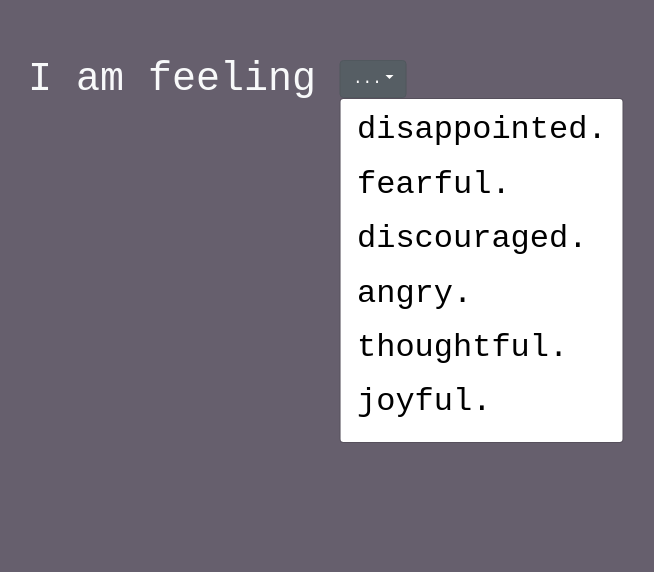
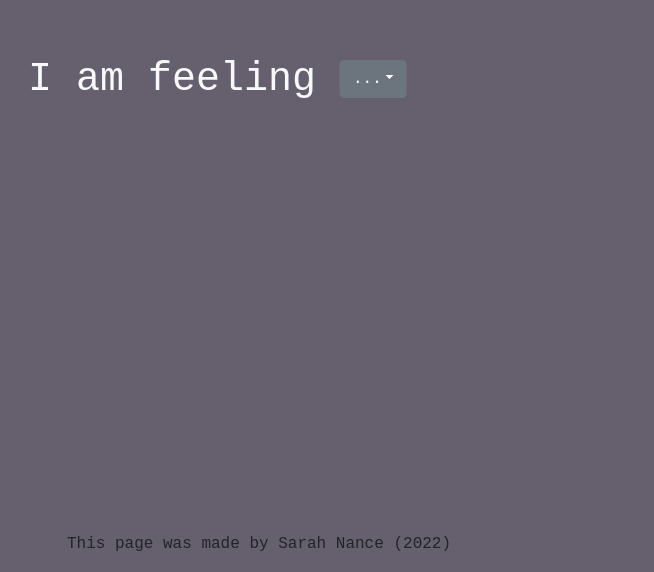
Before and after one commit to snance44/quotegenerator, a React (Create React App) app: page / in a window 1280 px wide. Shown: the part 228-800 px from the top of the page, without its empty margins (381-1035 px from the left). Built offline with nearby package versions, Linux system fonts and the light colour scheme.

Commit message:
finished site

```diff
--- a/src/components/AngryComponent.js
+++ b/src/components/AngryComponent.js
@@ -16,7 +16,7 @@ export class AngryComponent extends React.Component {
             <div className="container p-5">
                 <div className="row m-5 p-3">
                     <div className="col-6-auto p5">
-                        <Card body className='angry'>
+                        <Card body className='angry shadow-lg'>
                             <QuoteCard quotes={this.state.angryQuotes} />
                             <div className='row'>
                                 <div className='col'>
--- a/src/components/DisappointedComponent.js
+++ b/src/components/DisappointedComponent.js
@@ -16,7 +16,7 @@ export class DisappointedComponent extends React.Component {
             <div className="container p-5">
                 <div className="row m-5 p-3">
                     <div className="col-6-auto p5">
-                        <Card body className='disappointed'>
+                        <Card body className='disappointed shadow-lg'>
                             <QuoteCard quotes={this.state.disappointedQuotes} />
                             <div className='row'>
                                 <div className='col'>
--- a/src/components/DiscouragedComponent.js
+++ b/src/components/DiscouragedComponent.js
@@ -16,7 +16,7 @@ export class DiscouragedComponent extends React.Component {
             <div className="container p-5">
                 <div className="row m-5 p-3">
                     <div className="col-6-auto p5">
-                        <Card body className='discouraged'>
+                        <Card body className='discouraged shadow-lg'>
                             <QuoteCard quotes={this.state.discourageQuotes} />
                             <div className='row'>
                                 <div className='col'>
--- a/src/components/FearfulComponent.js
+++ b/src/components/FearfulComponent.js
@@ -16,7 +16,7 @@ export class FearfulComponent extends React.Component {
             <div className="container p-5">
                 <div className="row m-5 p-3">
                     <div className="col-6-auto p5">
-                        <Card body className='fearful'>
+                        <Card body className='fearful shadow-lg'>
                             <QuoteCard quotes={this.state.fearfulQuotes} />
                             <div className='row'>
                                 <div className='col'>
--- /dev/null
+++ b/src/components/FooterComponent.js
@@ -0,0 +1,7 @@
+import React from "react";
+
+export function Footer(props) {
+    return(
+        <p className="footer">This page was made by Sarah Nance (2022)</p>
+    )
+}
--- a/src/components/HomeComponent.js
+++ b/src/components/HomeComponent.js
@@ -3,7 +3,19 @@ import { ButtonDropdown, DropdownMenu, DropdownItem, DropdownToggle } from 'reac
 import { Link } from 'react-router-dom';
 
 
-function Home(props) {
+export default class Home extends React.Component {
+    constructor(props) {
+        super(props);
+        this.toggle = this.toggle.bind(this);
+        this.state = {
+            dropdownOpen: false
+        };
+    }
+
+    toggle() {
+        this.setState(prevState => ({ dropdownOpen: !prevState.dropdownOpen }));
+    }
+    render() {
         return (
             <div className="container-fluid">
                 <div className='row m-5 centered'>
@@ -12,7 +24,7 @@ function Home(props) {
 
                             <ButtonDropdown
 
-                                isOpen toggle={function noRefCheck(){}}
+                                isOpen={this.state.dropdownOpen} toggle={this.toggle}
                             >
 
                                 <DropdownToggle caret>
@@ -48,5 +60,4 @@ function Home(props) {
 
         )
     }
-
-export default Home;
+}
--- a/src/components/JoyfulComponent.js
+++ b/src/components/JoyfulComponent.js
@@ -16,7 +16,7 @@ export class JoyfulComponent extends React.Component {
             <div className="container p-5">
                 <div className="row m-5 p-3">
                     <div className="col-6-auto p5">
-                        <Card body className='joyful'>
+                        <Card body className='joyful shadow-lg'>
                             <QuoteCard quotes={this.state.joyfulQuotes} />
                             <div className='row'>
                                 <div className='col'>
--- a/src/components/MainComponent.js
+++ b/src/components/MainComponent.js
@@ -5,6 +5,7 @@ import { DisappointedComponent } from "./DisappointedComponent";
 import { JoyfulComponent } from './JoyfulComponent';
 import { FearfulComponent } from "./FearfulComponent";
 import { ThoughtfulComponent } from "./ThoughtfulComponent";
+import { Footer } from "./FooterComponent";
 import Home from './HomeComponent'
 import { BrowserRouter as Router, Routes, Route, Redirect } from 'react-router-dom';
 
@@ -13,6 +14,7 @@ class Main extends React.Component{
 
     render() {
         return (
+            <div>
                 <Router>
                     <div>
                         <Routes>
@@ -27,6 +29,8 @@ class Main extends React.Component{
                         </Routes>
                     </div>
                 </Router>
+                <Footer />
+            </div>
         )
     }
 }
--- a/src/components/ThoughtfulComponent.js
+++ b/src/components/ThoughtfulComponent.js
@@ -1,6 +1,6 @@
 import React from 'react';
 import { QuoteCard } from "./QuoteCardComponent";
-import { Card , Button } from 'reactstrap';
+import { Card , Button} from 'reactstrap';
 import { THOUGHTFULQUOTES } from "../shared/thoughtful";
 import { Link } from 'react-router-dom';
 
@@ -16,12 +16,12 @@ export class ThoughtfulComponent extends React.Component {
             <div className="container p-5">
                 <div className="row m-5 p-3">
                     <div className="col-6-auto p5">
-                        <Card body className='thoughtful'>
+                        <Card body className='thoughtful shadow-lg'>
                             <QuoteCard quotes={this.state.thoughtfulQuotes} />
-                            <div className='row'>
-                                <div className='col'>
-                                    <Link to="/home"><Button size="lg" className="m-3 buttonnav">Generate a different type of quote</Button></Link>
-                                    <Link to="/thoughtfulquotes" onClick={this.forceUpdate}><Button size="lg" className="m-3 buttonnav">I'd like another one like this</Button></Link>
+                                <div className='row'>
+                                    <div className='col'>
+                                        <Link to="/home"><Button size="lg" className="m-3 buttonnav">Generate a different type of quote</Button></Link>
+                                        <Link to="/thoughtfulquotes" onClick={this.forceUpdate}><Button size="lg" className="m-3 buttonnav">I'd like another one like this</Button></Link>
                                 </div>
                             </div>
                         </Card>
--- a/src/index.css
+++ b/src/index.css
@@ -26,16 +26,23 @@ code {
 .buttonnav{
   background-color: #18435A;
 }
-.buttonnav:onhover{
-  background-color: #123040;
+.buttonnav:hover{
+  background-color: #091820;
 }
+
+.footer{
+     position: fixed;
+     text-align: center;
+     bottom: 0px;
+     width: 100%;
+ }
 
 .discouraged{
   background-color: #8FCB9B;
   color: black;
 }
 .joyful{
-  background-color: #FAC748;
+  background-color: #E5D352;
   color: black;
 }
 .angry{
--- a/src/shared/disappointed.js
+++ b/src/shared/disappointed.js
@@ -21,18 +21,18 @@ export const DISAPPOINTEDQUOTES = [
     },
     {
     id: 4,
-    text: "",
-    author: "",
+    text: `Prefectionism is very addictive because it is very seductive. It's so great to think, "There's a way I can do things where I can never be held in judgement by other people, that I can totally escape criticism. But it doesn't work. `,
+    author: "Brene Brown",
     },
     {
     id: 5,
-    text: "",
-    author: "",
+        text: "I am not afraid of storms, for I am learning how to sail my ship.",
+    author: "Louisa M. Alcott",
     },
     {
     id: 6,
-    text: "",
-    author: "",
-    },
-
+    text: "Mental pain is less dramatic than physical pain, but it is more common and also more hard to bear. The frequent attempt to conceal mental pain increases the burden: it is easier to say ‘My tooth is aching’ than to say ‘My heart is broken.’",
+    author: "C.S. Lewis",
+    color: ""
+  },
 ]
--- a/src/shared/thoughtful.js
+++ b/src/shared/thoughtful.js
@@ -2,43 +2,53 @@ export const THOUGHTFULQUOTES = [
   {
     id: 0,
     text: "My thoughts are stars I cannot fathom into constellations.",
-    author: "John Green",
-    color: ""
+    author: "John Green"
   },
   {
     id: 1,
     text: "Some infinities are bigger than other infinities.",
-    author: "John Green",
-    color: ""
+    author: "John Green"
   },
-  {
-    id: 2,
-    text: "Mental pain is less dramatic than physical pain, but it is more common and also more hard to bear. The frequent attempt to conceal mental pain increases the burden: it is easier to say ‘My tooth is aching’ than to say ‘My heart is broken.’",
-    author: "C.S. Lewis",
-    color: ""
-  },
+
   {
     id: 3,
     text: "What you see and what you hear depends a great deal on where you are standing. It also depends on what sort of person you are.",
-    author: "C.S. Lewis",
-    color: ""
+    author: "C.S. Lewis"
   },
   {
     id: 4,
     text: "You make a choice: continue living your life feeling muddled in this abyss of self-misunderstanding, or you find your identity independent of it. You draw your own box.",
-    author: "Duchess Meghan",
-    color: ""
+    author: "Duchess Meghan"
   },
   {
     id: 5,
     text: "You make a choice: continue living your life feeling muddled in this abyss of self-misunderstanding, or you find your identity independent of it. You draw your own box.",
-    author: "Michelle Obama",
-    color: ""
+    author: "Michelle Obama"
   },
   {
     id: 6,
     text: "There are only two ways to live your life. One is as though nothing is a miracle. The other is as though everything is a miracle",
-    author: "Albert Einstein",
-    color: ""
-  }
+    author: "Albert Einstein"
+  },
+  {
+    id: 7,
+    text: "It is very sad to me that some people are so intent on leaving their mark on the world that they don’t care if that mark is a scar.",
+    author: "John Green"
+  },
+  {
+    id: 8,
+    text: "Anything worth dying for is certainly worth living for.",
+    author: "Joseph Heller"
+
+  },
+  {
+    id: 9,
+    text: "Too much sanity may be madness — and maddest of all: to see life as it is, and not as it should be!",
+    author: "Miguel de Cervantes Saavedra"
+  },
+  {
+    id: 9,
+    text: "We accept the love we think we deserve.",
+    author: "Stephen Chbosky"
+  },
 ]
```
Lines whose indentation alone changed are shown as unchanged.
